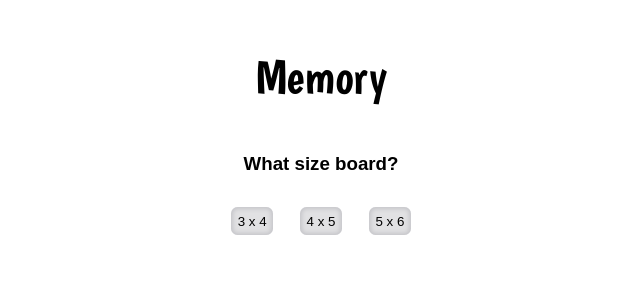
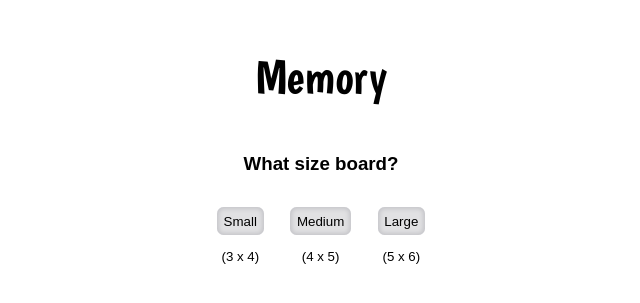
Before and after one commit to Briton-Westerhaus/memory, a PHP site: page / in a window 1280 px wide. Shown: the top 303 px of the page, without its empty margins (319-959 px from the left). Run offline with PHP 8.4, Linux system fonts and the light colour scheme; data that the repository does not hold is empty.

Commit message:
Size labels
Labels and buttons show idiomatic size and the actual grid size.

```diff
--- a/default.css
+++ b/default.css
@@ -32,6 +32,10 @@ h3 {
     margin-bottom: 1em;
 }
 
+h5 {
+    font-weight: normal;
+}
+
 p { /* This is for the turn counter. May want to make this a class later */
     font-size: 1.25em;
     font-weight: bold;
@@ -42,6 +46,10 @@ p { /* This is for the turn counter. May want to make this a class later */
 form {
     height: 100%;
     width: 100%;
+}
+
+section {
+    display: inline-block;
 }
 
 .aspect-ratio-maintainer{
--- a/index.php
+++ b/index.php
@@ -41,22 +41,33 @@
 			<h1>Memory</h1>
 			<?php
 				$isshowing = false;
-				if ($_POST['submit'] == '3 x 4') {
+				if ($_POST['submit'] == 'Small') {
 					setMatrix(3 ,4);
-				} else if ($_POST['submit'] == '4 x 5') {
+				} else if ($_POST['submit'] == 'Medium') {
 					setMatrix(4, 5);
-				} else if ($_POST['submit'] == '5 x 6') {
+				} else if ($_POST['submit'] == 'Large') {
 					setMatrix(5, 6);
 				}
 				if (!isSet($_SESSION['height']) || !isSet($_SESSION['width']) || !isSet($_SESSION['matrix']) || $_POST['submit'] == 'Reset') {
-					echo '<h3>What size board?</h3>';
-					echo '<form action="index.php" method="post">';
-					echo '<input type="submit" name="submit" value="3 x 4" />';
-					echo '<input type="submit" name="submit" value="4 x 5" />';
-					echo '<input type="submit" name="submit" value="5 x 6" />';
-					echo '</form>';
+					?>
+					<h3>What size board?</h3>
+					<form action="index.php" method="post">
+						<section>
+							<input type="submit" name="submit" value="Small" />
+							<h5>(3 x 4)</h5>
+						</section><!--
+						--><section>
+							<input type="submit" name="submit" value="Medium" />
+							<h5>(4 x 5)</h5>
+						</section><!--
+						--><section>
+							<input type="submit" name="submit" value="Large" />
+							<h5>(5 x 6)</h5>
+						</section>
+					</form>
+					<?php
 				} else {
-					if ($_SESSION['flipped'] == 0 && !($_POST['submit'] == '3 x 4' || $_POST['submit'] == '4 x 5' || $_POST['submit'] == '5 x 6')) {
+					if ($_SESSION['flipped'] == 0 && !($_POST['submit'] == 'Small' || $_POST['submit'] == 'Medium' || $_POST['submit'] == 'Large')) {
 						$temp = explode(":", $_POST['submit']);
 						$_SESSION['matrix'][$temp[1]][$temp[2]]['temp'] = 1;
 						$_SESSION['flipped']++;
```
